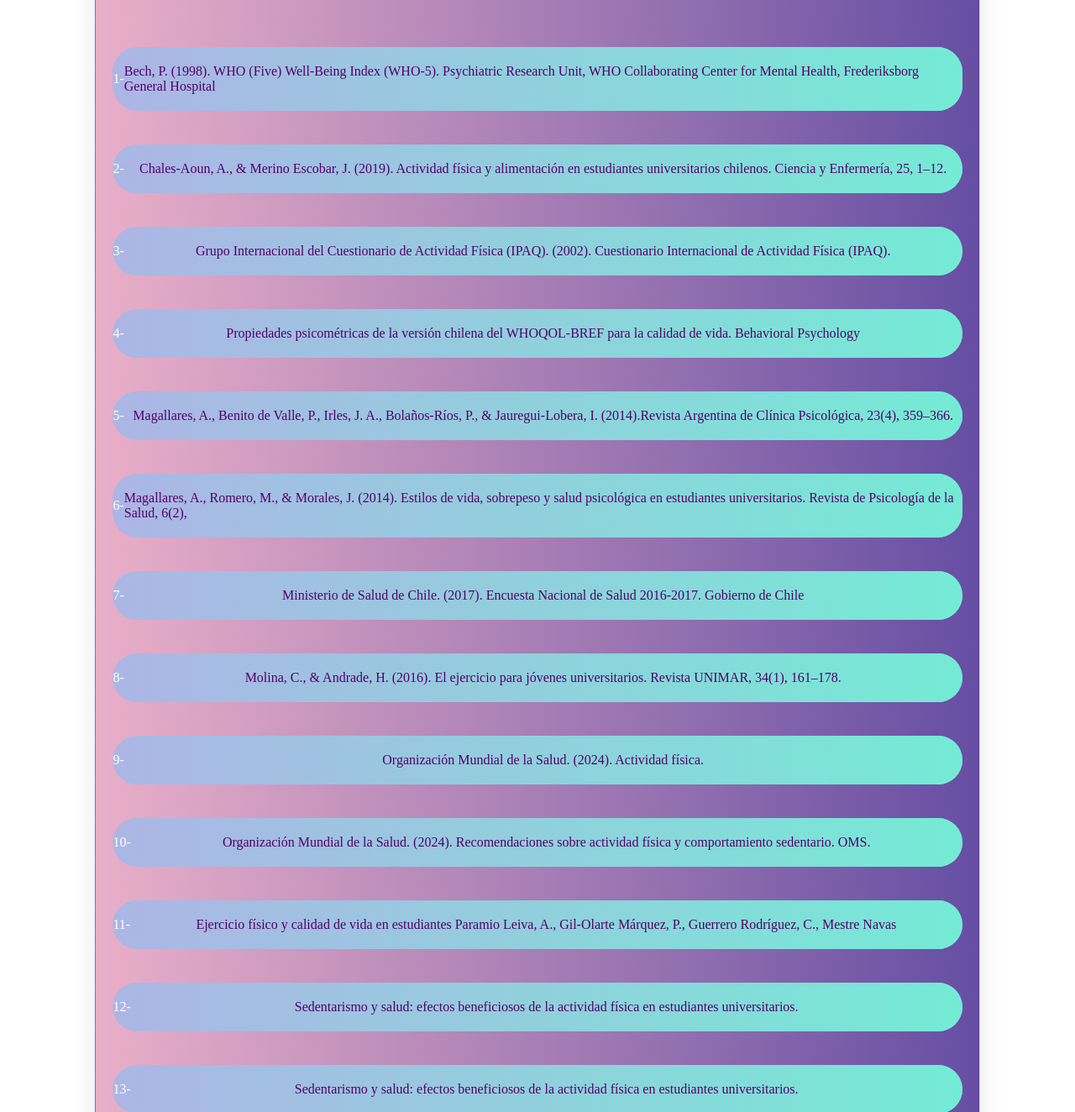
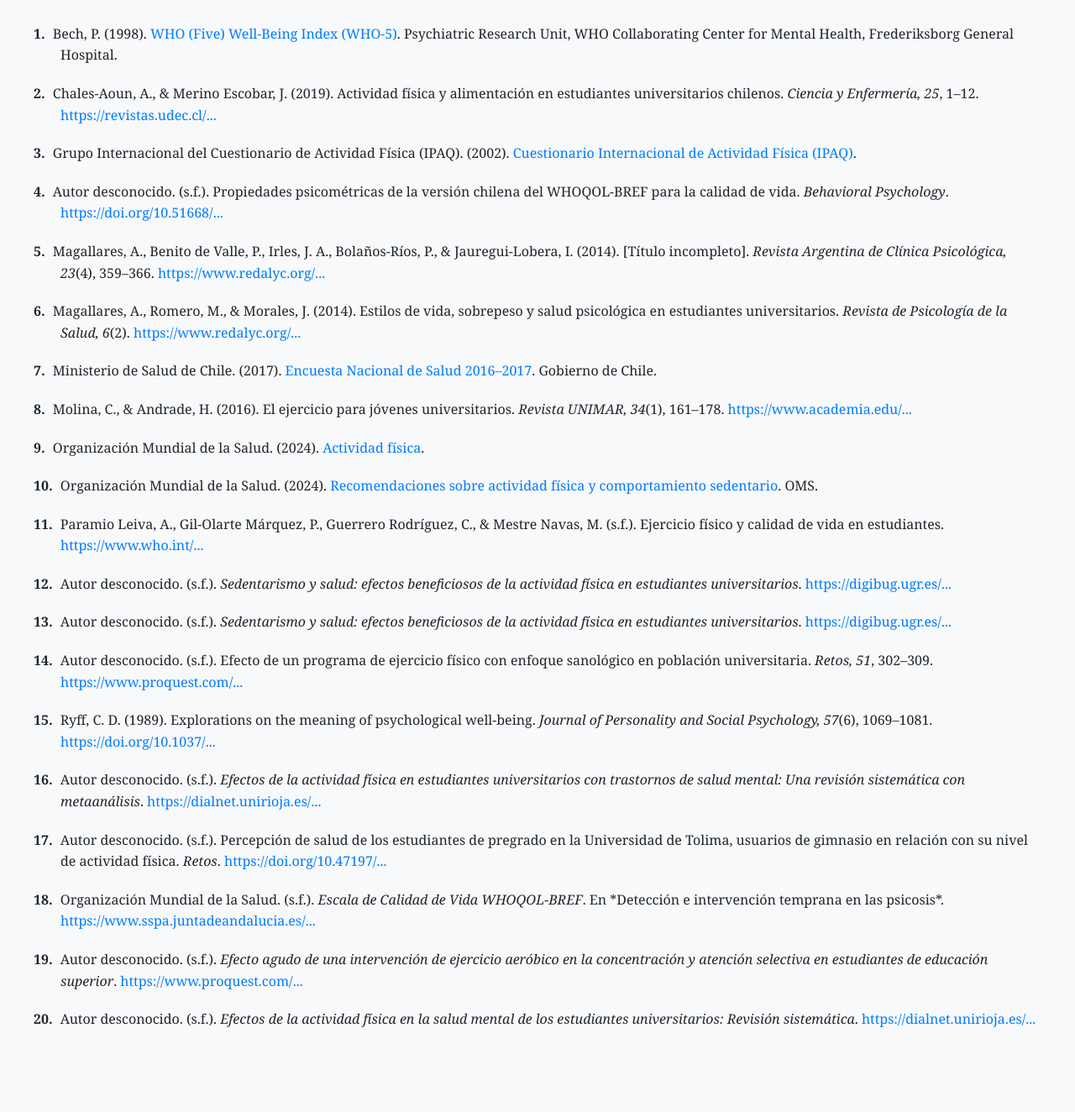
Before and after one commit to valentin1324/El-impacto-del-ejercicio-en-la-salud-mental-en-estudiantes-universitarios, a plain HTML site: page index.html in a window 1280 px wide. Shown: the part 97-1421 px from the top of the page at 84% size. After the commit the page ends 1364 px from the top, so only its background shows below. Drawn offline with Linux system fonts and the light colour scheme.

Commit message:
Update index.html

```diff
--- a/index.html
+++ b/index.html
@@ -1,258 +1,125 @@
 <!DOCTYPE html>
-<html lang="en">
-
+<html lang="es">
 <head>
     <meta charset="UTF-8">
-    <meta name="viewport" content="width=device-width, initial-scale=1.0">
-    <title>Document</title>
-    <link rel="stylesheet" href="css.css">
+    <title>Referencias en Formato APA</title>
+    <style>
+        body {
+            font-family: 'Georgia', serif;
+            background-color: #f8f9fa;
+            margin: 40px;
+            line-height: 1.6;
+            color: #212529;
+        }
+
+        h1 {
+            text-align: center;
+            font-size: 28px;
+            margin-bottom: 40px;
+        }
+
+        .referencia {
+            margin-bottom: 20px;
+            text-indent: -2em;
+            padding-left: 2em;
+        }
+
+        a {
+            color: #007bff;
+            text-decoration: none;
+        }
+
+        a:hover {
+            text-decoration: underline;
+        }
+
+        .numero {
+            font-weight: bold;
+            margin-right: 5px;
+        }
+    </style>
 </head>
+<body>
+    <h1>Referencias en Formato APA</h1>
 
-<body>
-    <div class="Contenedor">
-        <div class="Contenedor-2">
-            <div class="titulo">El impacto del ejercicio en la salud mental en estudiantes universitarios</div>
-
-            <div class="separador">
-                <div class="numerador">1-
-                    <div href="https://www.who.int/publications/m/item/WHO-UCN-MSD-MHE-2024.01" class="botones">
-                        <a href="https://www.who.int/publications/m/item/WHO-UCN-MSD-MHE-2024.01">
-                            Bech, P. (1998). WHO (Five) Well-Being Index (WHO-5). Psychiatric Research Unit, WHO
-                            Collaborating
-                            Center for Mental Health, Frederiksborg General Hospital
-                        </a>
-                    </div>
-                </div>
+    <div class="referencia">
+        <span class="numero">1.</span> Bech, P. (1998). <a href="https://www.who.int/publications/m/item/WHO-UCN-MSD-MHE-2024.01" target="_blank">WHO (Five) Well-Being Index (WHO-5)</a>. Psychiatric Research Unit, WHO Collaborating Center for Mental Health, Frederiksborg General Hospital.
     </div>
 
-
-            <div class="separador">
-                <div class="numerador">2-
-                    <div class="botones">
-                        <a href="https://revistas.udec.cl/index.php/cienciayenfermeria/article/view/1310">
-                            Chales-Aoun, A., & Merino Escobar, J. (2019). Actividad física y alimentación en estudiantes
-                            universitarios chilenos. Ciencia y Enfermería, 25, 1–12.
-                        </a>
-                    </div>
-                </div>
+    <div class="referencia">
+        <span class="numero">2.</span> Chales-Aoun, A., & Merino Escobar, J. (2019). Actividad física y alimentación en estudiantes universitarios chilenos. <em>Ciencia y Enfermería, 25</em>, 1–12. <a href="https://revistas.udec.cl/index.php/cienciayenfermeria/article/view/1310" target="_blank">https://revistas.udec.cl/...</a>
     </div>
 
-            <div class="separador">
-                <div class="numerador">3-
-                    <div class="botones">
-                        <a href="https://vidasaludable.udec.cl/sites/default/files/IPAQ_cuestionario_0.pdf">
-                            Grupo Internacional del Cuestionario de Actividad Física (IPAQ). (2002). Cuestionario
-                            Internacional de Actividad Física (IPAQ).
-                        </a>
-                    </div>
-                </div>
+    <div class="referencia">
+        <span class="numero">3.</span> Grupo Internacional del Cuestionario de Actividad Física (IPAQ). (2002). <a href="https://vidasaludable.udec.cl/sites/default/files/IPAQ_cuestionario_0.pdf" target="_blank">Cuestionario Internacional de Actividad Física (IPAQ)</a>.
     </div>
 
-            <div class="separador">
-                <div class="numerador">4-
-                    <div class="botones">
-                        <a href="https://doi.org/10.51668/bp.8321210s">
-                            Propiedades psicométricas de la versión chilena del WHOQOL-BREF para la calidad de vida.
-                            Behavioral Psychology
-                        </a>
-                    </div>
-                </div>
+    <div class="referencia">
+        <span class="numero">4.</span> Autor desconocido. (s.f.). Propiedades psicométricas de la versión chilena del WHOQOL-BREF para la calidad de vida. <em>Behavioral Psychology</em>. <a href="https://doi.org/10.51668/bp.8321210s" target="_blank">https://doi.org/10.51668/...</a>
     </div>
 
-            <div class="separador">
-                <div class="numerador">5-
-                    <div class="botones">
-                        <a href="https://www.redalyc.org/pdf/3092/309231672004.pdf">
-                            Magallares, A., Benito de Valle, P., Irles, J. A., Bolaños-Ríos, P., & Jauregui-Lobera, I.
-                            (2014).Revista Argentina de Clínica Psicológica, 23(4), 359–366.
-                        </a>
-                    </div>
-                </div>
+    <div class="referencia">
+        <span class="numero">5.</span> Magallares, A., Benito de Valle, P., Irles, J. A., Bolaños-Ríos, P., & Jauregui-Lobera, I. (2014). [Título incompleto]. <em>Revista Argentina de Clínica Psicológica, 23</em>(4), 359–366. <a href="https://www.redalyc.org/pdf/3092/309231672004.pdf" target="_blank">https://www.redalyc.org/...</a>
     </div>
 
-            <div class="separador">
-                <div class="numerador">6-
-                    <div class="botones">
-                        <a href="https://www.redalyc.org/journal/799/79952834009/">
-                            Magallares, A., Romero, M., & Morales, J. (2014). Estilos de vida, sobrepeso y salud
-                            psicológica en estudiantes universitarios. Revista de Psicología de la Salud, 6(2),
-                        </a>
-                    </div>
-                </div>
+    <div class="referencia">
+        <span class="numero">6.</span> Magallares, A., Romero, M., & Morales, J. (2014). Estilos de vida, sobrepeso y salud psicológica en estudiantes universitarios. <em>Revista de Psicología de la Salud, 6</em>(2). <a href="https://www.redalyc.org/journal/799/79952834009/" target="_blank">https://www.redalyc.org/...</a>
     </div>
 
-
-
-            <div class="separador">
-                <div class="numerador">7-
-                    <div class="botones">
-                        <a href="https://www.minsal.cl/">
-                            Ministerio de Salud de Chile. (2017). Encuesta Nacional de Salud 2016-2017. Gobierno de
-                            Chile
-                        </a>
-                    </div>
-                </div>
+    <div class="referencia">
+        <span class="numero">7.</span> Ministerio de Salud de Chile. (2017). <a href="https://www.minsal.cl/" target="_blank">Encuesta Nacional de Salud 2016–2017</a>. Gobierno de Chile.
     </div>
 
-
-
-
-
-            <div class="separador">
-                <div class="numerador">8-
-                    <div class="botones">
-                        <a href="https://www.academia.edu/download/97664504/pdf.pdf">
-                            Molina, C., & Andrade, H. (2016). El ejercicio para jóvenes universitarios. Revista UNIMAR,
-                            34(1), 161–178.
-                        </a>
-                    </div>
-                </div>
+    <div class="referencia">
+        <span class="numero">8.</span> Molina, C., & Andrade, H. (2016). El ejercicio para jóvenes universitarios. <em>Revista UNIMAR, 34</em>(1), 161–178. <a href="https://www.academia.edu/download/97664504/pdf.pdf" target="_blank">https://www.academia.edu/...</a>
     </div>
 
-            <div class="separador">
-                <div class="numerador">9-
-                    <div class="botones">
-                        <a href="https://www.who.int/es/news-room/fact-sheets/detail/physical-activity">
-                            Organización Mundial de la Salud. (2024). Actividad física.
-                        </a>
-                    </div>
-                </div>
+    <div class="referencia">
+        <span class="numero">9.</span> Organización Mundial de la Salud. (2024). <a href="https://www.who.int/es/news-room/fact-sheets/detail/physical-activity" target="_blank">Actividad física</a>.
     </div>
 
-            <div class="separador">
-                <div class="numerador">10-
-                    <div class="botones">
-                        <a href="https://www.who.int/publications/i/item/9789240015128">
-                            Organización Mundial de la Salud. (2024). Recomendaciones sobre actividad física y
-                            comportamiento sedentario. OMS.
-                        </a>
-                    </div>
-                </div>
-            </div>
-            <div class="separador">
-                <div class="numerador">11-
-                    <div class="botones">
-                        <a href="https://www.who.int/publications/i/item/9789240015128">
-                            Ejercicio físico y calidad de vida en estudiantes Paramio Leiva, A., Gil-Olarte Márquez, P.,
-                            Guerrero Rodríguez, C., Mestre Navas
-                        </a>
-                    </div>
-                </div>
+    <div class="referencia">
+        <span class="numero">10.</span> Organización Mundial de la Salud. (2024). <a href="https://www.who.int/publications/i/item/9789240015128" target="_blank">Recomendaciones sobre actividad física y comportamiento sedentario</a>. OMS.
     </div>
 
-            <div class="separador">
-                <div class="numerador">12-
-                    <div class="botones">
-                        <a href="https://digibug.ugr.es/handle/10481/49826">
-                            Sedentarismo y salud: efectos beneficiosos de la actividad física en estudiantes
-                            universitarios.
-                        </a>
-                    </div>
-                </div>
+    <div class="referencia">
+        <span class="numero">11.</span> Paramio Leiva, A., Gil-Olarte Márquez, P., Guerrero Rodríguez, C., & Mestre Navas, M. (s.f.). Ejercicio físico y calidad de vida en estudiantes. <a href="https://www.who.int/publications/i/item/9789240015128" target="_blank">https://www.who.int/...</a>
     </div>
 
-            <div class="separador">
-                <div class="numerador">13-
-                    <div class="botones">
-                        <a href="https://digibug.ugr.es/handle/10481/49826">
-                            Sedentarismo y salud: efectos beneficiosos de la actividad física en estudiantes
-                            universitarios.
-                        </a>
-                    </div>
-                </div>
+    <div class="referencia">
+        <span class="numero">12.</span> Autor desconocido. (s.f.). <em>Sedentarismo y salud: efectos beneficiosos de la actividad física en estudiantes universitarios</em>. <a href="https://digibug.ugr.es/handle/10481/49826" target="_blank">https://digibug.ugr.es/...</a>
     </div>
 
-            <div class="separador">
-                <div class="numerador">14-
-                    <div class="botones">
-                        <a href="https://www.proquest.com/docview/2909727500/fulltextPDF/754A75A92D394B7FPQ/1">
-                            Efecto de un programa de ejercicio físico con enfoque sanológico en población universitaria.
-                            Retos: Nuevas Perspectivas de Educación Física, Deporte y Recreación, 51, 302–309.
-                        </a>
-                    </div>
-                </div>
+    <div class="referencia">
+        <span class="numero">13.</span> Autor desconocido. (s.f.). <em>Sedentarismo y salud: efectos beneficiosos de la actividad física en estudiantes universitarios</em>. <a href="https://digibug.ugr.es/handle/10481/49826" target="_blank">https://digibug.ugr.es/...</a>
     </div>
 
-            <div class="separador">
-                <div class="numerador">15-
-                    <div class="botones">
-                        <a href="https://doi.org/10.1037/0022-3514.57.6.1069">
-                            Explorations on the meaning of psychological well-being. Journal of Personality and Social Psychology, 57(6), 1069–1081
-                        </a>
-                    </div>
-                </div>
+    <div class="referencia">
+        <span class="numero">14.</span> Autor desconocido. (s.f.). Efecto de un programa de ejercicio físico con enfoque sanológico en población universitaria. <em>Retos, 51</em>, 302–309. <a href="https://www.proquest.com/docview/2909727500/fulltextPDF/754A75A92D394B7FPQ/1" target="_blank">https://www.proquest.com/...</a>
     </div>
 
-            <div class="separador">
-                <div class="numerador">16-
-                    <div class="botones">
-                        <a href="https://dialnet.unirioja.es/servlet/articulo?codigo=9702624">
-                            Efectos de la actividad física en estudiantes universitarios con trastornos de salud mental: Una revisión sistemática con metaanálisis.
-                        </a>
-                    </div>
-                </div>
+    <div class="referencia">
+        <span class="numero">15.</span> Ryff, C. D. (1989). Explorations on the meaning of psychological well-being. <em>Journal of Personality and Social Psychology, 57</em>(6), 1069–1081. <a href="https://doi.org/10.1037/0022-3514.57.6.1069" target="_blank">https://doi.org/10.1037/...</a>
     </div>
 
-            <div class="separador">
-                <div class="numerador">17-
-                    <div class="botones">
-                        <a href="https://doi.org/10.47197/retos.v62.109396">
-                            Percepción de salud de los estudiantes de pregrado en la Universidad de Tolima, usuarios de gimnasio en relación con su nivel de actividad física
-                        </a>
-                    </div>
-                </div>
+    <div class="referencia">
+        <span class="numero">16.</span> Autor desconocido. (s.f.). <em>Efectos de la actividad física en estudiantes universitarios con trastornos de salud mental: Una revisión sistemática con metaanálisis</em>. <a href="https://dialnet.unirioja.es/servlet/articulo?codigo=9702624" target="_blank">https://dialnet.unirioja.es/...</a>
     </div>
 
-            <div class="separador">
-                <div class="numerador">18-
-                    <div class="botones">
-                        <a href="https://www.sspa.juntadeandalucia.es/servicioandaluzdesalud/sites/default/files/sincfiles/wsas-media-pdf_publicacion/2020/18-WHOQOL-BREF.pdf">
-                            Escala de Calidad de Vida WHOQOL-BREF. En Detección e intervención temprana en las psicosis
-                        </a>
-                    </div>
-                </div>
+    <div class="referencia">
+        <span class="numero">17.</span> Autor desconocido. (s.f.). Percepción de salud de los estudiantes de pregrado en la Universidad de Tolima, usuarios de gimnasio en relación con su nivel de actividad física. <em>Retos</em>. <a href="https://doi.org/10.47197/retos.v62.109396" target="_blank">https://doi.org/10.47197/...</a>
     </div>
 
-            <div class="separador">
-                <div class="numerador">21-
-                    <div class="botones">
-                        <a href="https://www.proquest.com/docview/3104146243/fulltextPDF/754A75A92D394B7FPQ/9">
-                           Efecto agudo de una intervención de ejercicio aeróbico en la concentración y atención selectiva en estudiantes de educación superior.
-                        </a>
-                    </div>
-                </div>
+    <div class="referencia">
+        <span class="numero">18.</span> Organización Mundial de la Salud. (s.f.). <em>Escala de Calidad de Vida WHOQOL-BREF</em>. En *Detección e intervención temprana en las psicosis*. <a href="https://www.sspa.juntadeandalucia.es/servicioandaluzdesalud/sites/default/files/sincfiles/wsas-media-pdf_publicacion/2020/18-WHOQOL-BREF.pdf" target="_blank">https://www.sspa.juntadeandalucia.es/...</a>
     </div>
 
-            <div class="separador">
-                <div class="numerador">20-
-                    <div class="botones">
-                        <a href="https://dialnet.unirioja.es/servlet/articulo?codigo=9618262">
-                           Efectos de la actividad física en la salud mental de los estudiantes universitarios: Revisión sistemática.
-                        </a>
-                    </div>
-                </div>
+    <div class="referencia">
+        <span class="numero">19.</span> Autor desconocido. (s.f.). <em>Efecto agudo de una intervención de ejercicio aeróbico en la concentración y atención selectiva en estudiantes de educación superior</em>. <a href="https://www.proquest.com/docview/3104146243/fulltextPDF/754A75A92D394B7FPQ/9" target="_blank">https://www.proquest.com/...</a>
     </div>
 
-
-
-
-
-
-
-
-
-
-
-
-
-
-
+    <div class="referencia">
+        <span class="numero">20.</span> Autor desconocido. (s.f.). <em>Efectos de la actividad física en la salud mental de los estudiantes universitarios: Revisión sistemática</em>. <a href="https://dialnet.unirioja.es/servlet/articulo?codigo=9618262" target="_blank">https://dialnet.unirioja.es/...</a>
     </div>
-    </div>
-
-
-
-
 </body>
-
 </html>
```
Lines whose indentation alone changed are shown as unchanged.
